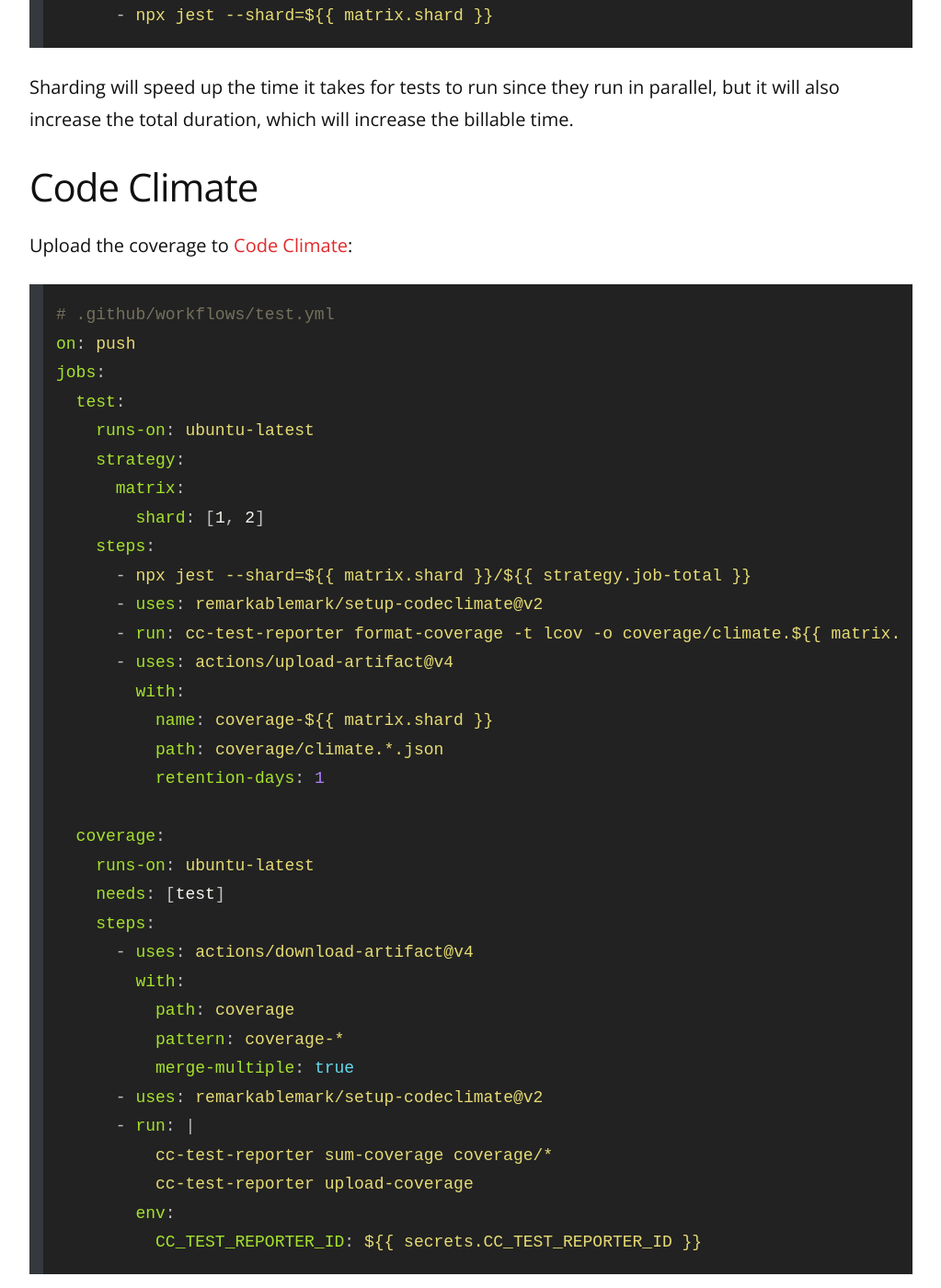
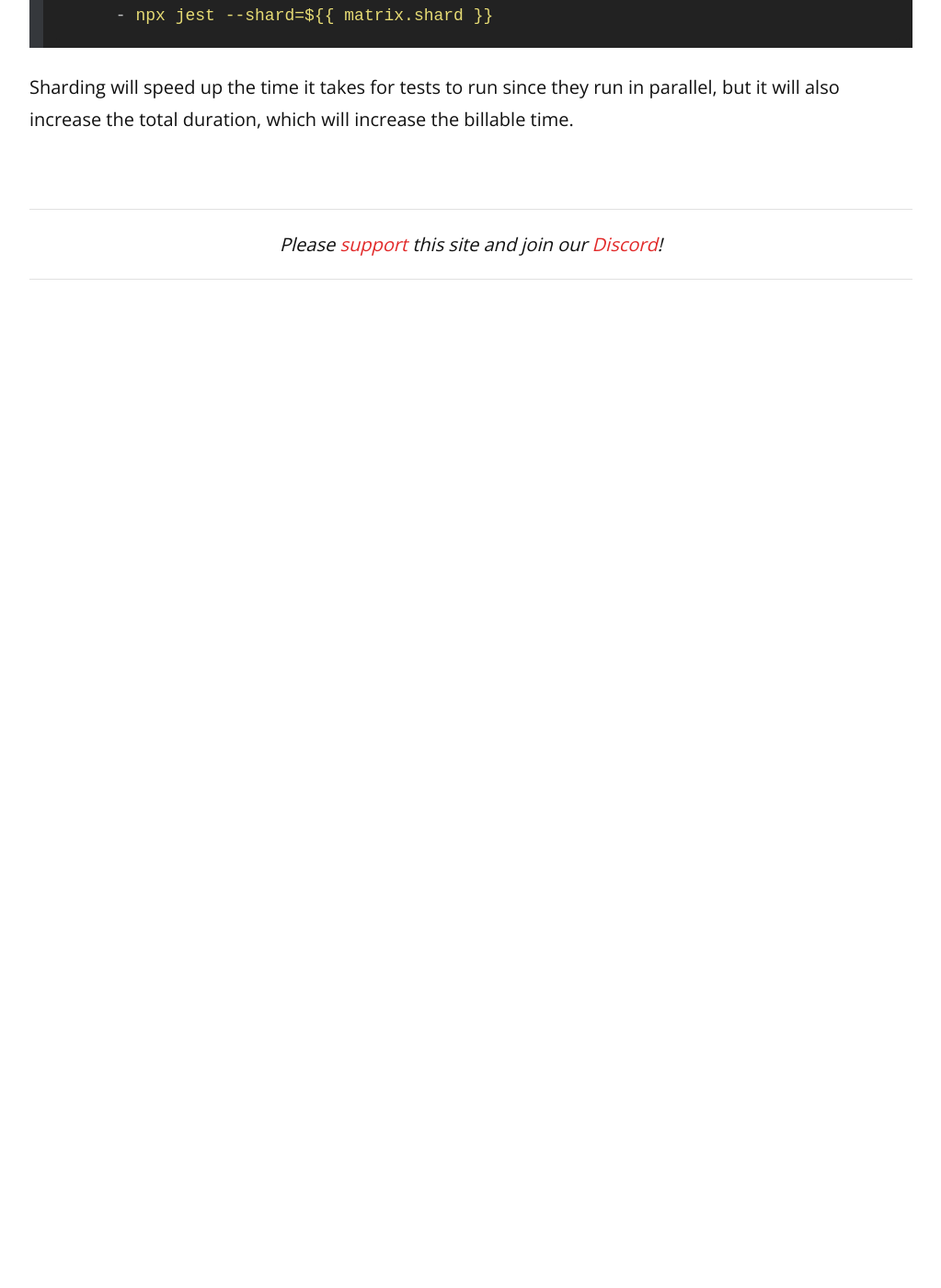
Before and after one commit to remarkablemark/remarkablemark.github.io, a Jekyll site: the page built from _posts/2022/2022-05-13-jest-shard-test-github-actions.md, in a window 1280 px wide and 1400 px high, scrolled down 1183 px. Shown: the whole window at 92% size, without its empty margins (128-1151 px from the left). Built offline with Jekyll 4.4.1, drawn with Linux system fonts in a browser that asks for light colours; comment, search, counter and statistics services are not loaded; after the commit the page ends 1612 px from its top, so only the background shows below that; some of the changed text lies outside the part shown.

Commit message:
fix(posts): update "How to shard Jest tests in GitHub Actions"
Post: 2022-05-13-jest-shard-test-github-actions.md

Remove Code Climate

````diff
--- a/_posts/2022/2022-05-13-jest-shard-test-github-actions.md
+++ b/_posts/2022/2022-05-13-jest-shard-test-github-actions.md
@@ -50,47 +50,3 @@ jobs:
 {% endraw %}
 
 Sharding will speed up the time it takes for tests to run since they run in parallel, but it will also increase the total duration, which will increase the billable time.
-
-## Code Climate
-
-Upload the coverage to [Code Climate](https://docs.codeclimate.com/docs/configuring-test-coverage):
-
-{% raw %}
-
-```yml
-# .github/workflows/test.yml
-on: push
-jobs:
-  test:
-    runs-on: ubuntu-latest
-    strategy:
-      matrix:
-        shard: [1, 2]
-    steps:
-      - npx jest --shard=${{ matrix.shard }}/${{ strategy.job-total }}
-      - uses: remarkablemark/setup-codeclimate@v2
-      - run: cc-test-reporter format-coverage -t lcov -o coverage/climate.${{ matrix.shard }}.json
-      - uses: actions/upload-artifact@v4
-        with:
-          name: coverage-${{ matrix.shard }}
-          path: coverage/climate.*.json
-          retention-days: 1
-
-  coverage:
-    runs-on: ubuntu-latest
-    needs: [test]
-    steps:
-      - uses: actions/download-artifact@v4
-        with:
-          path: coverage
-          pattern: coverage-*
-          merge-multiple: true
-      - uses: remarkablemark/setup-codeclimate@v2
-      - run: |
-          cc-test-reporter sum-coverage coverage/*
-          cc-test-reporter upload-coverage
-        env:
-          CC_TEST_REPORTER_ID: ${{ secrets.CC_TEST_REPORTER_ID }}
-```
-
-{% endraw %}
````
Also changed, not shown: other parts of _posts/2022/2022-05-13-jest-shard-test-github-actions.md (+1 -1 lines).
